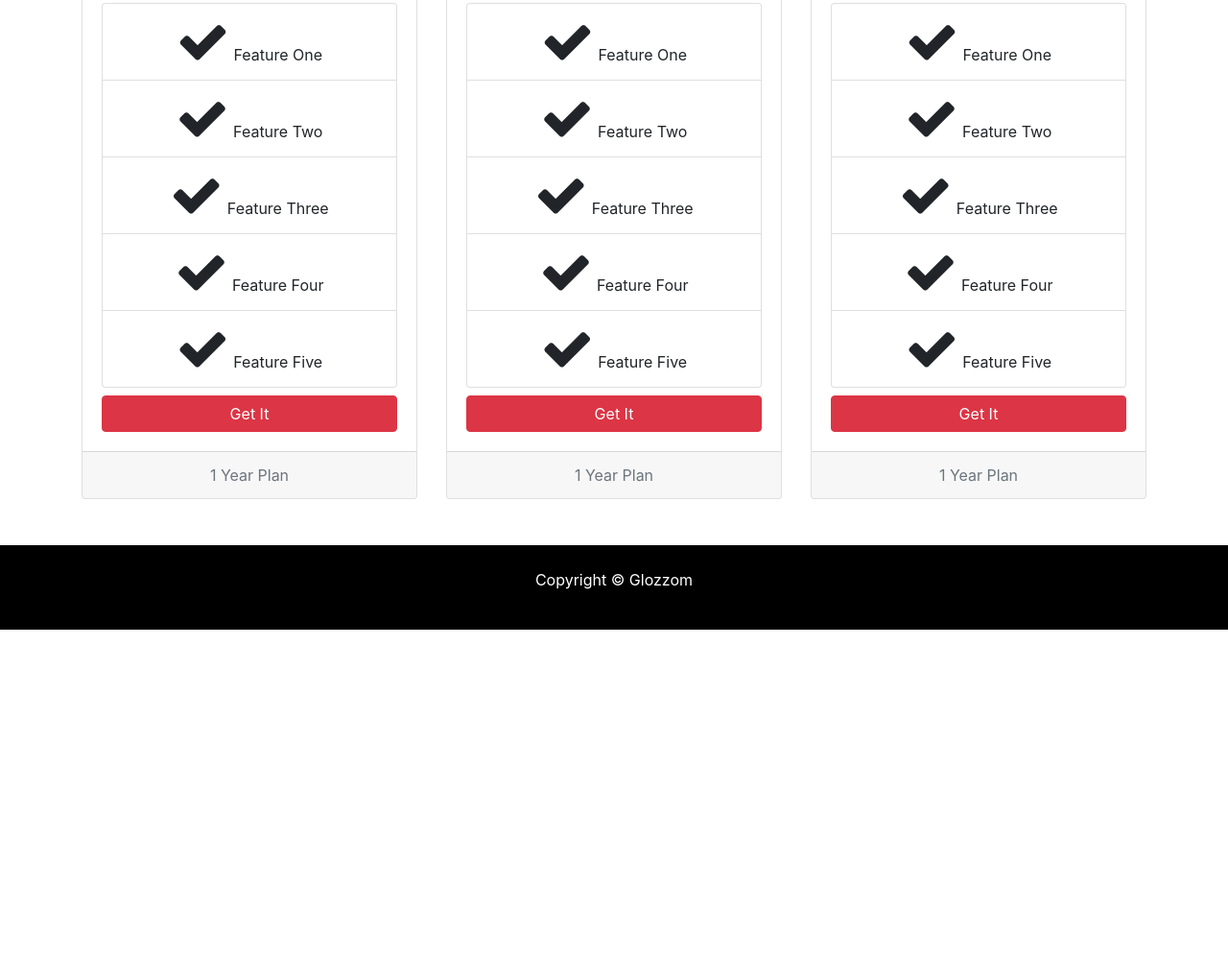
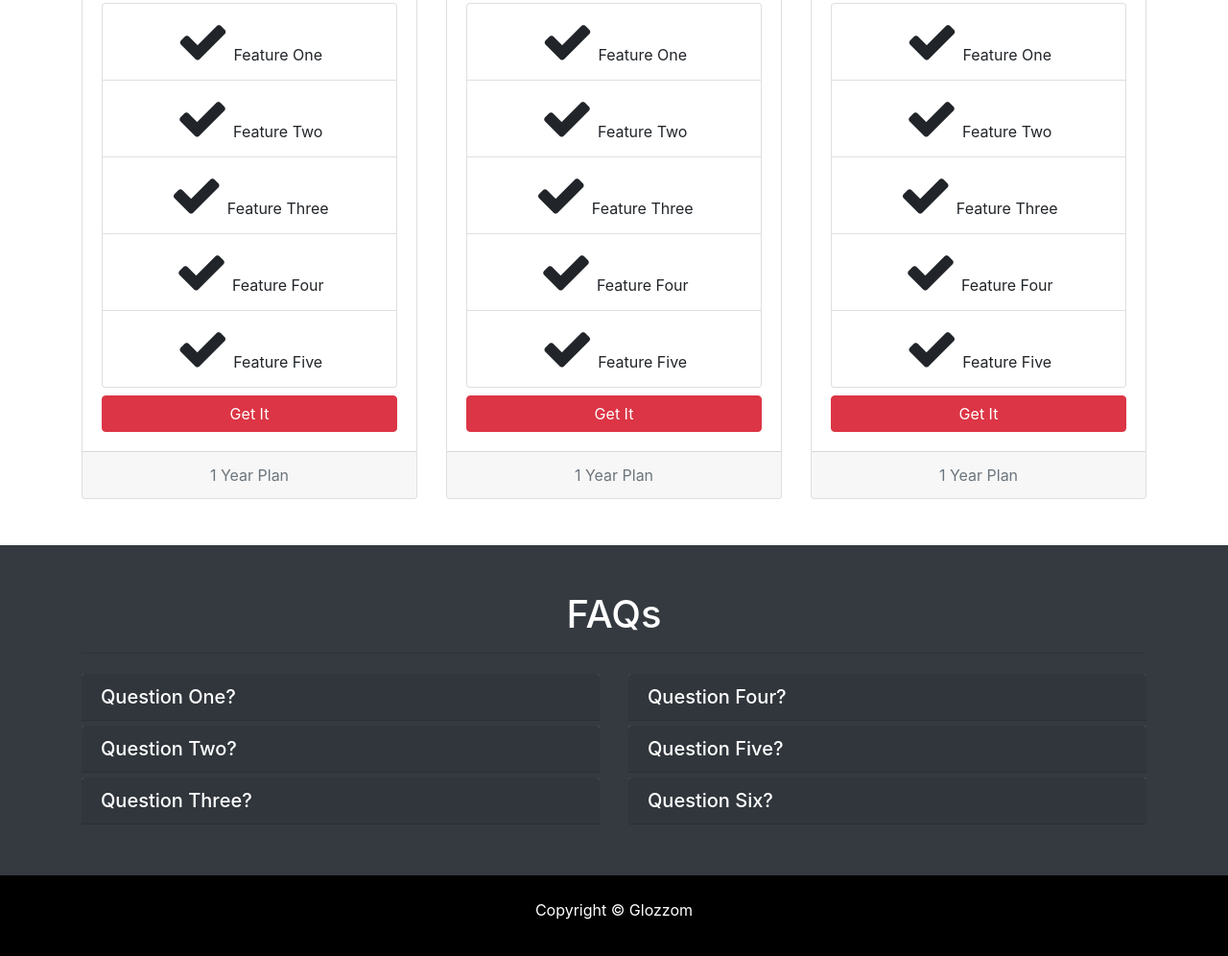
Before and after one commit to a-soliman/gloozom-theme, a website: page src/services.html in a window 1280 px wide. Shown: the part 493-1489 px from the top of the page at 96% size. Before the commit the page ends 1149 px from the top, so only its background shows below. Drawn offline with nearby package versions, Linux system fonts and the light colour scheme; some packages are replaced by stand-ins of ours; files that its build step writes are made by us from their sources; a script that the page names is missing.

Commit message:
coded the services page

```diff
--- a/src/scss/styles.scss
+++ b/src/scss/styles.scss
@@ -98,3 +98,18 @@ footer#main-footer {
 		margin-top: -50px;;
 	}
 }
+
+#faq {
+	.card {
+		margin: 5px auto;
+		border: #444;
+		a {
+			color: white;
+			text-decoration: none;
+		}
+	}
+
+	.card-body, .card-header {
+		background: #30363c;
+	}
+}
--- a/src/services.html
+++ b/src/services.html
@@ -167,6 +167,114 @@
 
 	<!-- FAQ -->
 
+	<section id="faq" class="p-5 bg-dark text-white">
+		<div class="container">
+			<h1 class="text-center">
+				FAQs
+			</h1>
+			<hr>
+
+			<div class="row">
+				<div class="col-md-6">
+					<div id="accordian">
+						<div class="card">
+							<div class="card-header" id="headingOne">
+								<h5 class="mb-0">
+									<a href="#collapseOne" data-toggle="collapse" data-parent="#accordian" >
+									Question One?</a>
+								</h5>
+							</div>
+
+							<div id="collapseOne" class="collapse">
+								<div class="card-body">
+									Lorem ipsum dolor sit amet, consectetur adipisicing elit. Natus, aliquam laboriosam consequatur unde deleniti, officia minima! Illo, explicabo, dolore. Maiores explicabo hic qui numquam saepe quia blanditiis ea aliquid, optio?
+								</div>
+							</div>
+						</div>
+
+						<div class="card">
+							<div class="card-header" id="headingOne">
+								<h5 class="mb-0">
+									<a href="#collapseTwo" data-toggle="collapse" data-parent="#accordian" >
+									Question Two?</a>
+								</h5>
+							</div>
+
+							<div id="collapseTwo" class="collapse">
+								<div class="card-body">
+									Lorem ipsum dolor sit amet, consectetur adipisicing elit. Natus, aliquam laboriosam consequatur unde deleniti, officia minima! Illo, explicabo, dolore. Maiores explicabo hic qui numquam saepe quia blanditiis ea aliquid, optio?
+								</div>
+							</div>
+						</div>
+
+						<div class="card">
+							<div class="card-header" id="headingOne">
+								<h5 class="mb-0">
+									<a href="#collapseThree" data-toggle="collapse" data-parent="#accordian" >
+									Question Three?</a>
+								</h5>
+							</div>
+
+							<div id="collapseThree" class="collapse">
+								<div class="card-body">
+									Lorem ipsum dolor sit amet, consectetur adipisicing elit. Natus, aliquam laboriosam consequatur unde deleniti, officia minima! Illo, explicabo, dolore. Maiores explicabo hic qui numquam saepe quia blanditiis ea aliquid, optio?
+								</div>
+							</div>
+						</div>
+					</div>
+				</div>
+
+				<div class="col-md-6">
+					<div id="accordian2">
+						<div class="card">
+							<div class="card-header" id="headingOne">
+								<h5 class="mb-0">
+									<a href="#collapseFour" data-toggle="collapse" data-parent="#accordian2" >
+									Question Four?</a>
+								</h5>
+							</div>
+
+							<div id="collapseFour" class="collapse">
+								<div class="card-body">
+									Lorem ipsum dolor sit amet, consectetur adipisicing elit. Natus, aliquam laboriosam consequatur unde deleniti, officia minima! Illo, explicabo, dolore. Maiores explicabo hic qui numquam saepe quia blanditiis ea aliquid, optio?
+								</div>
+							</div>
+						</div>
+
+						<div class="card">
+							<div class="card-header" id="headingOne">
+								<h5 class="mb-0">
+									<a href="#collapseFive" data-toggle="collapse" data-parent="#accordian2" >
+									Question Five?</a>
+								</h5>
+							</div>
+
+							<div id="collapseFive" class="collapse">
+								<div class="card-body">
+									Lorem ipsum dolor sit amet, consectetur adipisicing elit. Natus, aliquam laboriosam consequatur unde deleniti, officia minima! Illo, explicabo, dolore. Maiores explicabo hic qui numquam saepe quia blanditiis ea aliquid, optio?
+								</div>
+							</div>
+						</div>
+
+						<div class="card">
+							<div class="card-header" id="headingOne">
+								<h5 class="mb-0">
+									<a href="#collapseSix" data-toggle="collapse" data-parent="#accordian2" >
+									Question Six?</a>
+								</h5>
+							</div>
+
+							<div id="collapseSix" class="collapse">
+								<div class="card-body">
+									Lorem ipsum dolor sit amet, consectetur adipisicing elit. Natus, aliquam laboriosam consequatur unde deleniti, officia minima! Illo, explicabo, dolore. Maiores explicabo hic qui numquam saepe quia blanditiis ea aliquid, optio?
+								</div>
+							</div>
+						</div>
+					</div>
+				</div>
+			</div>
+		</div>
+	</section>
 
 	<!-- FOOTER -->
 
```
